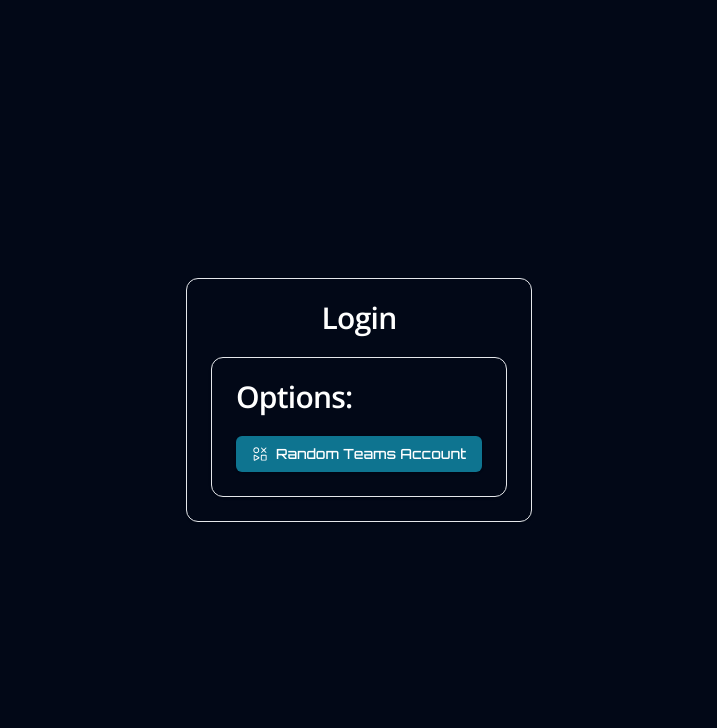
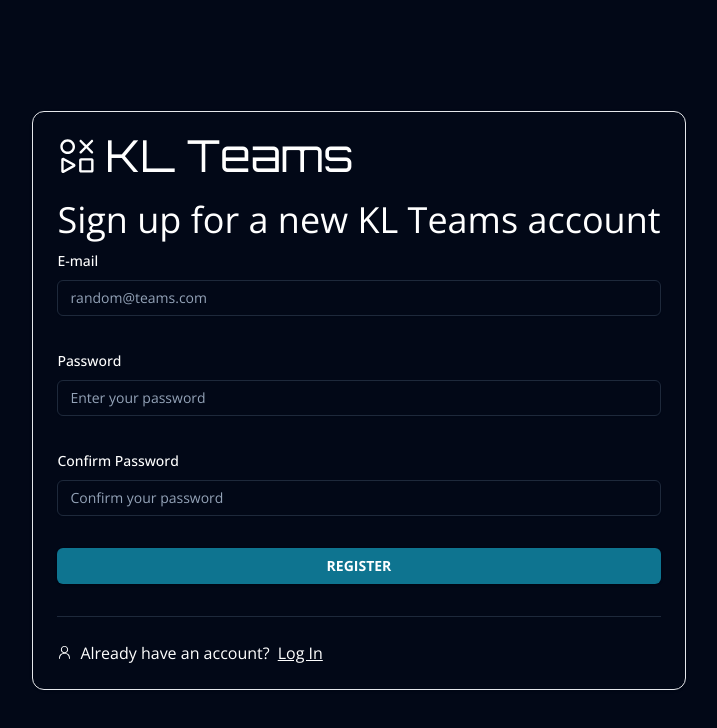
Before and after one commit to Sergie-AGA/random-teams-frontend, a Next.js app: page /register in a window 1280 px wide. Shown: the top 728 px of the page, without its empty margins (281-998 px from the left). Built offline with nearby package versions, Linux system fonts and the light colour scheme.

Commit message:
IMplement registration

```diff
--- a/src/app/(auth)/register/page.tsx
+++ b/src/app/(auth)/register/page.tsx
@@ -1,3 +1,4 @@
+import Logo from "@/components/Logo/Logo";
 import { Card, CardContent, CardHeader, CardTitle } from "@/components/ui/card";
 import RegistrationFormContainer from "@/features/auth/components/Forms/RegistrationFormContainer";
 
@@ -7,7 +8,9 @@ export default function Register() {
       <section className="flex gap-4 w-full justify-center max-w-screen-lg flex-col md:flex-row items-center">
         <Card>
           <CardHeader>
-            <CardTitle className="text-center">Login</CardTitle>
+            <div className="text-center">
+              <Logo />
+            </div>
           </CardHeader>
           <CardContent>
             <RegistrationFormContainer />
--- a/src/app/layout.tsx
+++ b/src/app/layout.tsx
@@ -14,7 +14,7 @@ const openSans = Open_Sans({
 });
 
 export const metadata: Metadata = {
-  title: "Random Teams",
+  title: "KL Teams",
   description: "Creating random teams to do random stuff",
 };
 
--- a/src/components/Logo/Logo.tsx
+++ b/src/components/Logo/Logo.tsx
@@ -4,7 +4,7 @@ export default function Logo() {
   return (
     <h1 className="logo-font flex items-center">
       <MixIcon className="mr-2 h-8 w-8 md:h-10 md:w-10" />
-      Random Teams
+      KL Teams
     </h1>
   );
 }
--- a/src/features/auth/components/Forms/LoginForm.tsx
+++ b/src/features/auth/components/Forms/LoginForm.tsx
@@ -15,10 +15,7 @@ import { useForm } from "react-hook-form";
 import Link from "next/link";
 import { Separator } from "@/components/ui/separator";
 import { TriangleLeftIcon, FilePlusIcon } from "@radix-ui/react-icons";
-import {
-  registerBodySchema,
-  RegisterBodySchema,
-} from "../../services/AuthService";
+import { LoginBodySchema, loginBodySchema } from "../../services/AuthService";
 import { AuthHandler } from "../../services/AuthService";
 import { ActionButton } from "@/components/Buttons/ActionButton";
 import { useMutation } from "@tanstack/react-query";
@@ -29,8 +26,8 @@ interface LoginFormProps {
 }
 
 export function LoginForm({ returnAction }: LoginFormProps) {
-  const form = useForm<RegisterBodySchema>({
-    resolver: zodResolver(registerBodySchema),
+  const form = useForm<LoginBodySchema>({
+    resolver: zodResolver(loginBodySchema),
     defaultValues: {
       email: "",
       password: "",
@@ -40,13 +37,13 @@ export function LoginForm({ returnAction }: LoginFormProps) {
   const { status, data, error, mutate } = useMutation<
     unknown,
     ServerError,
-    RegisterBodySchema
+    LoginBodySchema
   >({
     mutationKey: ["login"],
     mutationFn: AuthHandler.login,
   });
 
-  async function onSubmit(values: RegisterBodySchema) {
+  async function onSubmit(values: LoginBodySchema) {
     mutate(values);
   }
 
@@ -88,6 +85,7 @@ export function LoginForm({ returnAction }: LoginFormProps) {
             </FormItem>
           )}
         />
+
         <ActionButton
           classes="w-full font-bold"
           type="submit"
--- a/src/features/auth/components/Forms/LoginProviders.tsx
+++ b/src/features/auth/components/Forms/LoginProviders.tsx
@@ -21,7 +21,7 @@ export default function LoginProviders({
           onClick={() => onProviderSelect("randomteams")}
         >
           <MixIcon className="mr-2 h-4 w-4" />
-          Random Teams Account
+          KL Teams Account
         </Button>
       </CardContent>
     </Card>
--- a/src/features/auth/components/Forms/RegistrationForm.tsx
+++ b/src/features/auth/components/Forms/RegistrationForm.tsx
@@ -1,12 +1,9 @@
 "use client";
 
 import { zodResolver } from "@hookform/resolvers/zod";
-import * as z from "zod";
-import { Button } from "@/components/ui/button";
 import {
   Form,
   FormControl,
-  FormDescription,
   FormField,
   FormItem,
   FormLabel,
@@ -16,34 +13,36 @@ import { Input } from "@/components/ui/input";
 import { useForm } from "react-hook-form";
 import Link from "next/link";
 import { Separator } from "@/components/ui/separator";
-import { TriangleLeftIcon, FilePlusIcon } from "@radix-ui/react-icons";
+import { PersonIcon } from "@radix-ui/react-icons";
+import {
+  registerBodySchema,
+  RegisterBodySchema,
+} from "../../services/AuthService";
+import { AuthHandler } from "../../services/AuthService";
+import { ActionButton } from "@/components/Buttons/ActionButton";
+import { useMutation } from "@tanstack/react-query";
+import { ServerError } from "../../services/FetchService";
 
-const formSchema = z.object({
-  email: z
-    .string()
-    .min(1, { message: "This field has to be filled." })
-    .email("Invalid e-mail format."),
-  password: z.string().min(1, { message: "This field has to be filled." }),
-});
-
-interface LoginFormProps {
-  returnAction: () => void;
-}
-
-export function RegistrationForm({ returnAction }: LoginFormProps) {
-  const form = useForm<z.infer<typeof formSchema>>({
-    resolver: zodResolver(formSchema),
+export function RegistrationForm() {
+  const form = useForm<RegisterBodySchema>({
+    resolver: zodResolver(registerBodySchema),
     defaultValues: {
       email: "",
       password: "",
+      passwordConfirmation: "",
     },
   });
 
-  // 2. Define a submit handler.
-  function onSubmit(values: z.infer<typeof formSchema>) {
-    // Do something with the form values.
-    // ✅ This will be type-safe and validated.
-    console.log(values);
+  const { status, data, error, mutate } = useMutation<
+    unknown,
+    ServerError,
+    RegisterBodySchema
+  >({
+    mutationKey: ["register"],
+    mutationFn: AuthHandler.register,
+  });
+  async function onSubmit(values: RegisterBodySchema) {
+    mutate(values);
   }
 
   return (
@@ -75,31 +74,49 @@ export function RegistrationForm({ returnAction }: LoginFormProps) {
                   {...field}
                 />
               </FormControl>
-              <FormDescription>
-                <Link className="hover:underline" href="/forgot-password">
-                  Forgotten Password?
-                </Link>
-              </FormDescription>
               <FormMessage />
             </FormItem>
           )}
         />
-        <Button className="w-full font-bold" type="submit">
-          LOG IN
-        </Button>
+        <FormField
+          control={form.control}
+          name="passwordConfirmation"
+          render={({ field }) => (
+            <FormItem>
+              <FormLabel>Confirm Password</FormLabel>
+              <FormControl>
+                <Input
+                  type="password"
+                  placeholder="Confirm your password"
+                  {...field}
+                />
+              </FormControl>
+              <FormMessage />
+            </FormItem>
+          )}
+        />
+        <ActionButton
+          classes="w-full font-bold"
+          type="submit"
+          isLoading={status == "pending"}
+          text="REGISTER"
+        />
+        <p className="text-destructive text-center">
+          {error
+            ? error.response?.data?.error
+              ? error.response?.data?.error
+              : "An error has ocurred"
+            : ""}
+        </p>
 
         <Separator />
-        <p className="flex items-center hover:underline cursor-pointer">
-          <FilePlusIcon className="mr-2" />
-          <Link href="register">Create new account</Link>
-        </p>
-        <p
-          className="cursor-pointer hover:underline flex items-center"
-          onClick={returnAction}
-        >
-          <TriangleLeftIcon className="mr-2" />
-          Back to options
-        </p>
+        <Link href="/login" className="ml-2 ">
+          <p className="cursor-pointer flex items-center">
+            <PersonIcon className="mr-2" />
+            Already have an account?{" "}
+            <span className="ml-2 underline">Log In</span>
+          </p>
+        </Link>
       </form>
     </Form>
   );
--- a/src/features/auth/components/Forms/RegistrationFormContainer.tsx
+++ b/src/features/auth/components/Forms/RegistrationFormContainer.tsx
@@ -1,36 +1,10 @@
-"use client";
-import { LoginForm } from "./LoginForm";
-import LoginProviders from "./LoginProviders";
-import { useState } from "react";
-import { Card, CardContent, CardHeader, CardTitle } from "@/components/ui/card";
+import { RegistrationForm } from "./RegistrationForm";
 
 export default function RegistrationFormContainer() {
-  const [provider, setProvider] = useState("");
-
-  const handleProviderSelect = (selectedProvider: string) => {
-    setProvider(selectedProvider);
-  };
-
-  const handleReturn = () => {
-    setProvider("");
-  };
-
-  if (provider === "randomteams") {
-    return (
-      <Card>
-        <CardHeader>
-          <CardTitle className="text-center">Login</CardTitle>
-        </CardHeader>
-        <CardContent>
-          <LoginForm returnAction={handleReturn} />
-        </CardContent>
-      </Card>
-    );
-  } else {
-    return (
-      <>
-        <LoginProviders onProviderSelect={handleProviderSelect} />
-      </>
-    );
-  }
+  return (
+    <>
+      <h2 className="mb-2">Sign up for a new KL Teams account</h2>
+      <RegistrationForm />
+    </>
+  );
 }
--- a/src/features/auth/services/AuthService.ts
+++ b/src/features/auth/services/AuthService.ts
@@ -3,7 +3,26 @@ import { IEndpoints } from "@/features/auth/services/FetchService";
 import z from "zod";
 
 // Schemas
-export const registerBodySchema = z.object({
+export const registerBodySchema = z
+  .object({
+    email: z
+      .string()
+      .min(1, { message: "This field has to be filled." })
+      .email("Invalid e-mail format."),
+    password: z
+      .string()
+      .min(6, { message: "Password must be at least 6 character slong." }),
+    passwordConfirmation: z
+      .string()
+      .min(6, { message: "Password must be at least 6 character slong." }),
+  })
+  .refine((schema) => schema.password === schema.passwordConfirmation, {
+    path: ["confirmPassword"],
+    message: "Password don't match",
+  });
+export type RegisterBodySchema = z.infer<typeof registerBodySchema>;
+
+export const loginBodySchema = z.object({
   email: z
     .string()
     .min(1, { message: "This field has to be filled." })
@@ -12,7 +31,7 @@ export const registerBodySchema = z.object({
     .string()
     .min(6, { message: "Password must be at least 6 character slong." }),
 });
-export type RegisterBodySchema = z.infer<typeof registerBodySchema>;
+export type LoginBodySchema = z.infer<typeof loginBodySchema>;
 
 // Handler
 export class AuthHandler {
@@ -22,7 +41,7 @@ export class AuthHandler {
       data,
     });
   }
-  static async login(data: RegisterBodySchema) {
+  static async login(data: LoginBodySchema) {
     return await fetch({
       ...authEndpoints.login,
       data,
--- a/src/features/auth/services/FetchService.ts
+++ b/src/features/auth/services/FetchService.ts
@@ -4,6 +4,7 @@ export type ServerError = {
     data: {
       error: string;
     };
+    statusCode: number;
   };
 };
 
```
Also changed, not shown: 1 other file (tests, documents, lock files or other folders).
